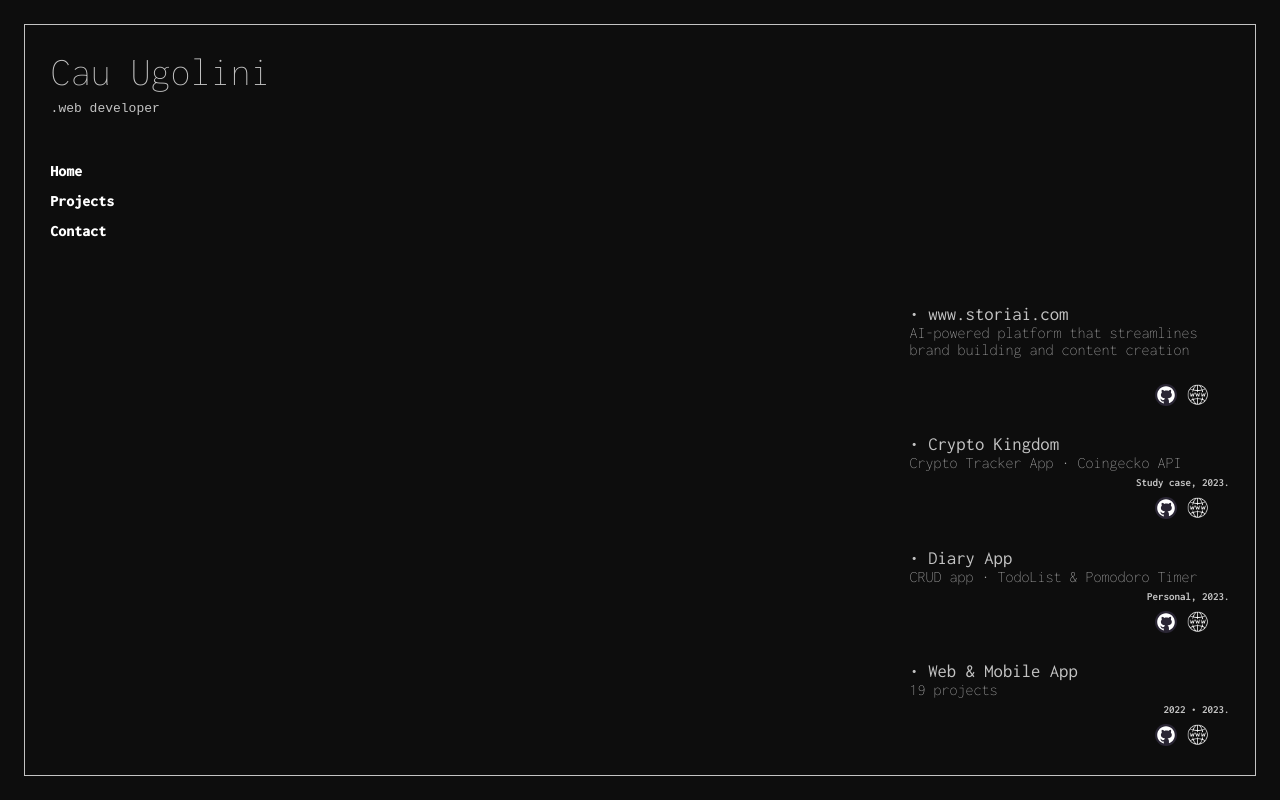
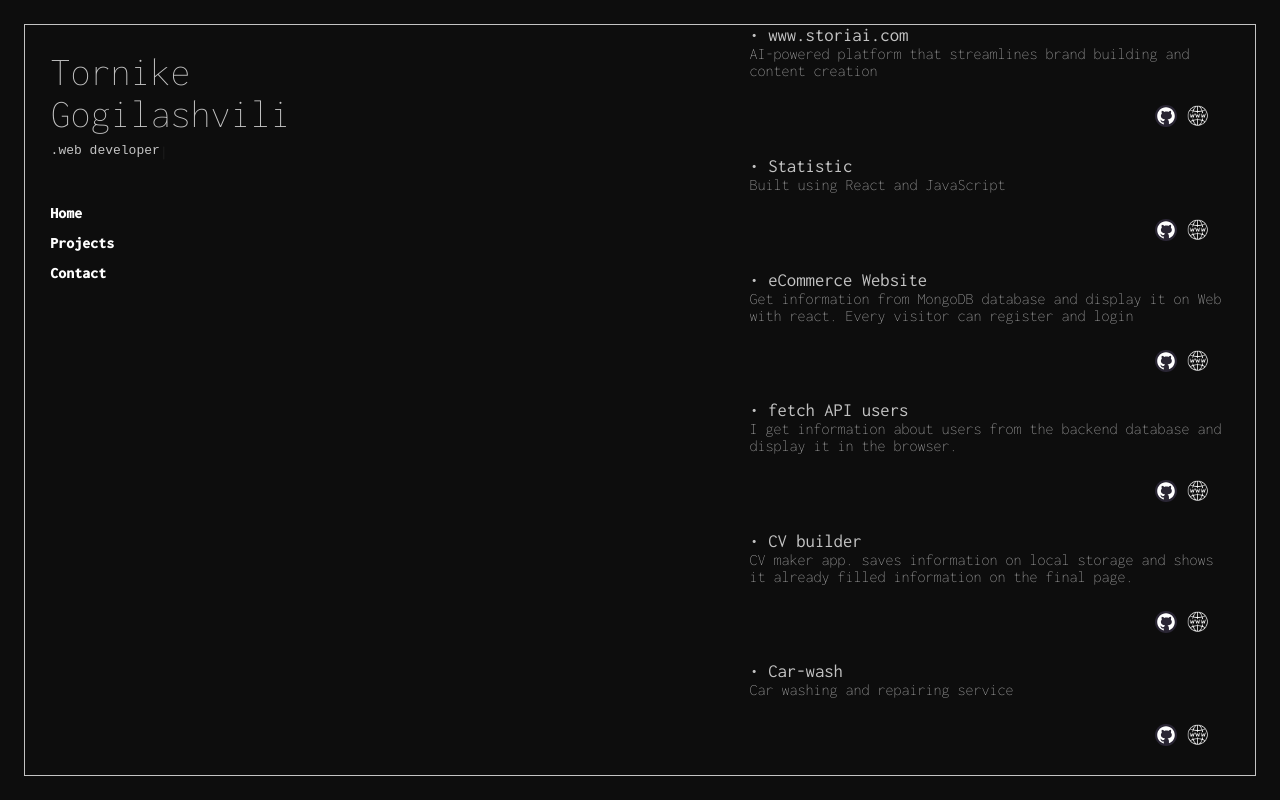
Before and after one commit to tornikegogilashvili/portfolio, a React (Vite) app: page /Projects in a window 1280 px wide. Built offline with nearby package versions, Linux system fonts and the light colour scheme.

Commit message:
second commit

```diff
--- a/src/components/data/data.js
+++ b/src/components/data/data.js
@@ -7,24 +7,34 @@ export const projects = [
     web: 'https://storiai.com/'
   },
   {
-      name: "Crypto Kingdom",
-      projects: "Crypto Tracker App • Coingecko API",
-      year: "Study case, 2023.",
-      url: 'https://github.com/caumaria/CryptoKingdom',
-      web: 'https://crypto-kingdom.vercel.app'
+    name: "Statistic",
+    projects: "Built using React and JavaScript",
+    url: 'https://github.com/tornikegogilashvili/statisticreact',
+    web: 'https://statisticreact.netlify.app/'
   },
   {
-      name: "Diary App",
-      projects: "CRUD app • TodoList & Pomodoro Timer",
-      year: "Personal, 2023.",
-      url: 'https://github.com/caumaria/diary',
-      web: 'https://diary-cau.vercel.app'
+    name: "eCommerce Website",
+    projects: "Get information from MongoDB database and display it on Web with react. Every visitor can register and login ",
+    url: 'https://github.com/tornikegogilashvili/eCommerce',
+    web: 'https://ecommerce-tg.netlify.app/'
   },
     {
-      name: "Web & Mobile App",
-      projects: "19 projects",
-      year: "2022 • 2023.",
-      url: 'https://github.com/caumaria',
-      web: 'https://github.com/caumaria'
+      name: "fetch API users",
+      projects: "I get information about users from the backend database and display it in the browser. ",
+      url: 'https://github.com/tornikegogilashvili/fetchUsers',
+      web: 'https://fetch-apidata.netlify.app/users'
     },
+    {
+      name: "CV builder",
+      projects: "CV maker app. saves information on local storage and shows it already filled information on the final page. ",
+      url: "https://github.com/tornikegogilashvili/CV-resume",
+      web: "https://cv-buildercv.netlify.app/"
+    },
+    {
+      name: "Car-wash",
+      projects: "Car washing and repairing service",
+      url: "https://github.com/tornikegogilashvili/car-wash",
+      web: "https://tornikegogilashvili.github.io/car-wash/index.html"
+    },
+
 ];
--- a/src/components/homepage/About.jsx
+++ b/src/components/homepage/About.jsx
@@ -28,23 +28,15 @@ const About = () => {
       variants={fadeIn("left", "tween", 1.4, 1)}
       >
           <p>
-            Self-taught Front-end Developer Jr.
-            <br></br>
-            <br></br>
-            Primary Techs: Javascript, ReactJs, CSS, Styled Components, SASS, HTML. Currently studying Typescript and Node.
+
+            Techs: Javascript, ReactJs, CSS,  SASS, HTML, Figma, Agile, typescript, Git, Rest API, Vue.js,
           </p>
           <br></br>
           <p>
-            I'm searching for a junior level position where I can utilize my skills to create amazing product with cool design & user experience.
-            <br></br>
-            <br></br>
-            My motivators are curiosity, delight, and the desire to achieve something remarkable.
-            <br></br>
-            <br></br>
-            My goal is to create exceptional web experiences.
-            <br></br>
-            <br></br>
-            Let's work together to make a lasting impact.
+
+            I don't finish my studies because I still have a lot to learn. Every day I try to learn something new and be better than the day before. I am currently working in a company that has created an application based on artificial intelligence.  success in the comfort zone is incredible, so I need a new challenge to get out of my comfort zone and create the best version of myself.
+            I will be glad if you give me an opportunity to present my professional and also personal skills at the interview
+
           </p>
         </ContainerSlideIn>
     </AboutDiv>
--- a/src/components/homepage/Home.jsx
+++ b/src/components/homepage/Home.jsx
@@ -78,7 +78,7 @@ const Home = () => {
     <Background>
       <Container>
         <Header>
-          <H1>Cau Ugolini</H1>
+          <H1>Tornike Gogilashvili</H1>
           <Flex>
             <pre ref={webD}></pre>
           </Flex>
--- a/src/pages/Contact.jsx
+++ b/src/pages/Contact.jsx
@@ -6,7 +6,7 @@ import Linkedin from "../assets/linkedin.svg";
 
 
 const Info = styled.div`
-  width: 12rem;
+  width: 19rem;
   color: #c3c3c3;
   margin: 1.6rem;
   position: absolute;
@@ -35,23 +35,20 @@ const Contact = () => {
   return (
     <>
       <Info>
-        <p>What's next?</p>
-        <h1>Get In
-          <a
-            href="mailto: cau.ugolini@gmail.com"
-            style={{ color: "white", paddingLeft: "14px" }}
-          >Touch
-          </a>
-        </h1>
+        <p>
+
+          Email: tornikegogilashvili@yahoo.com
+
+        </p>
         <Center>
           <a
-            href="https://github.com/caumaria"
+            href="https://github.com/tornikegogilashvili"
             target="blank"
           >
               <Social src={Github} alt="Cau's Github" />
           </a>
           <a
-            href="https://www.linkedin.com/in/cau-ugolini-923a4a185/"
+            href="www.linkedin.com/in/tornike-gogilashvili"
             target="blank"
           >
             <Social src={Linkedin} alt="Cau's Linkedin" />
--- a/src/pages/Projects.jsx
+++ b/src/pages/Projects.jsx
@@ -24,7 +24,7 @@ export const ContainerSlideIn = styled(motion.div)`
 `;
 
 const StyledProject = styled.div`
-  width: 20rem;
+  width: 30rem;
   color: rgb(195, 195, 195);
   margin: 1.6rem;
 `;
```
Lines whose indentation alone changed are shown as unchanged.
